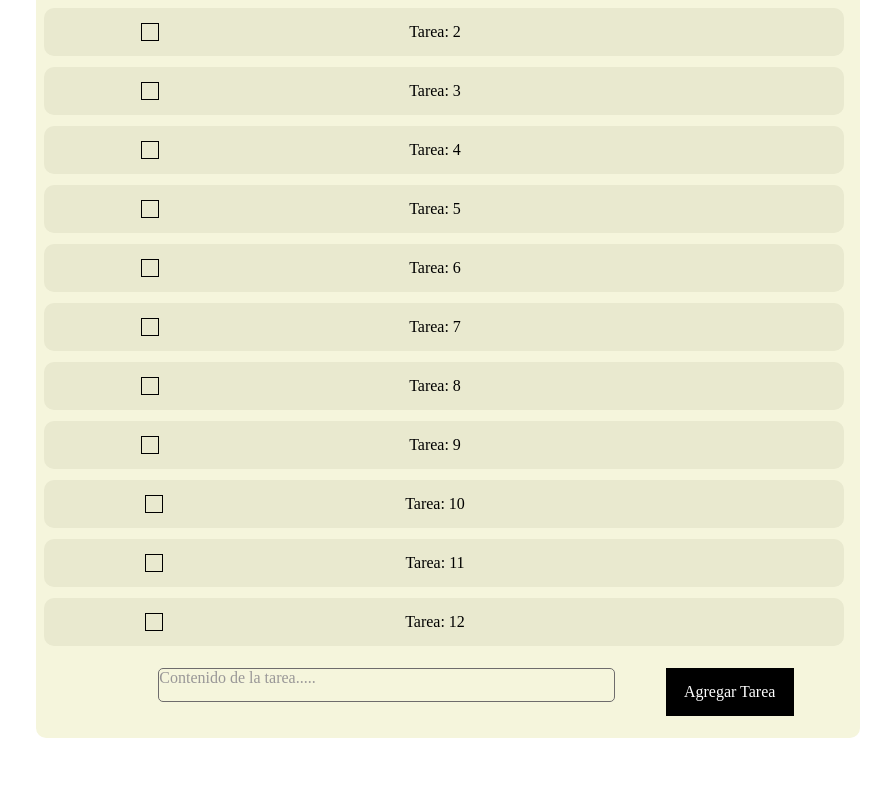
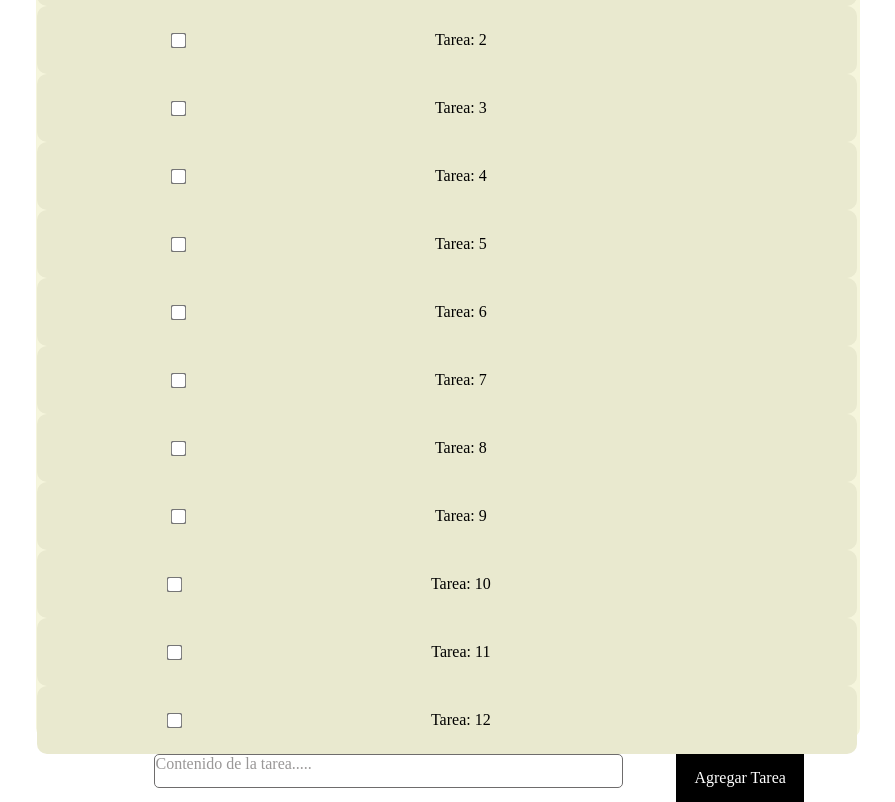
Before and after one commit to Aandreeemele/App-Tareas, a plain HTML site: page index.html in a window 1280 px wide. Shown: the part 134-936 px from the top of the page, without its empty margins (192-1087 px from the left). Before the commit the page ends 880 px from the top, so only its background shows below. Drawn offline with Linux system fonts and the light colour scheme.

Commit message:
Version check

```diff
--- a/componentes/contenedor/contenedor.css
+++ b/componentes/contenedor/contenedor.css
@@ -258,3 +258,21 @@
 
     color: rgb(153, 151, 151);
 }
+.tarea {
+    display: flex;
+    align-items: center;
+    padding: 10px;
+}
+
+.checkbox-tarea {
+    position: relative;
+    left: -15rem;
+    margin-right: 10px;
+    transform: scale(1.2);
+}
+
+.checked {
+    background-color: rgba(214, 211, 211, 0.418) !important;
+    color: white;
+    text-decoration: line-through;
+}
--- a/componentes/contenedor/data.js
+++ b/componentes/contenedor/data.js
@@ -2,22 +2,8 @@
     let section = document.createElement('section');
     section.className = "section-1";
 
-    for (let i = 1; i <= 13; i++) {
-        let div = document.createElement('div');
-
-        if (i === 13) {
-            div.className = "div-special";
-            div.textContent = "Agregar Tarea";
-        } else {
-            div.className = `div-${i}`;
-            div.textContent = `Tarea: ${i}`;
-        }
-
-        let innerDiv = document.createElement('div');
-        innerDiv.className = `inner-div-${i}`;
-        div.appendChild(innerDiv);
-
-        section.appendChild(div);
+    for (let i = 1; i <= 12; i++) {
+        section.appendChild(createTaskElement(i));
     }
 
     let newDiv = document.createElement('div');
@@ -25,7 +11,46 @@
     newDiv.textContent = "Contenido de la tarea.....";
     section.appendChild(newDiv);
 
+    let addTaskDiv = document.createElement('div');
+    addTaskDiv.className = "div-special";
+    addTaskDiv.textContent = "Agregar Tarea";
+
+    addTaskDiv.addEventListener('click', () => {
+        let taskCount = section.querySelectorAll('.tarea').length + 1;
+        section.insertBefore(createTaskElement(taskCount), newDiv); // Agregar antes del input de contenido
+    });
+
+    section.appendChild(addTaskDiv);
+
     return section;
 }
 
+function createTaskElement(taskNumber) {
+    let div = document.createElement('div');
+    div.className = `div-${taskNumber} tarea`;
+
+    let checkbox = document.createElement('input');
+    checkbox.type = 'checkbox';
+    checkbox.className = 'checkbox-tarea';
+
+    let label = document.createElement('label');
+    label.textContent = ` Tarea: ${taskNumber}`;
+
+    div.addEventListener('click', () => {
+        checkbox.checked = !checkbox.checked;
+        div.classList.toggle('checked', checkbox.checked);
+    });
+
+
+    checkbox.addEventListener('change', () => {
+        div.classList.toggle('checked', checkbox.checked);
+    });
+
+
+    div.appendChild(checkbox);
+    div.appendChild(label);
+
+    return div;
+}
+
 export { createSection };
```
